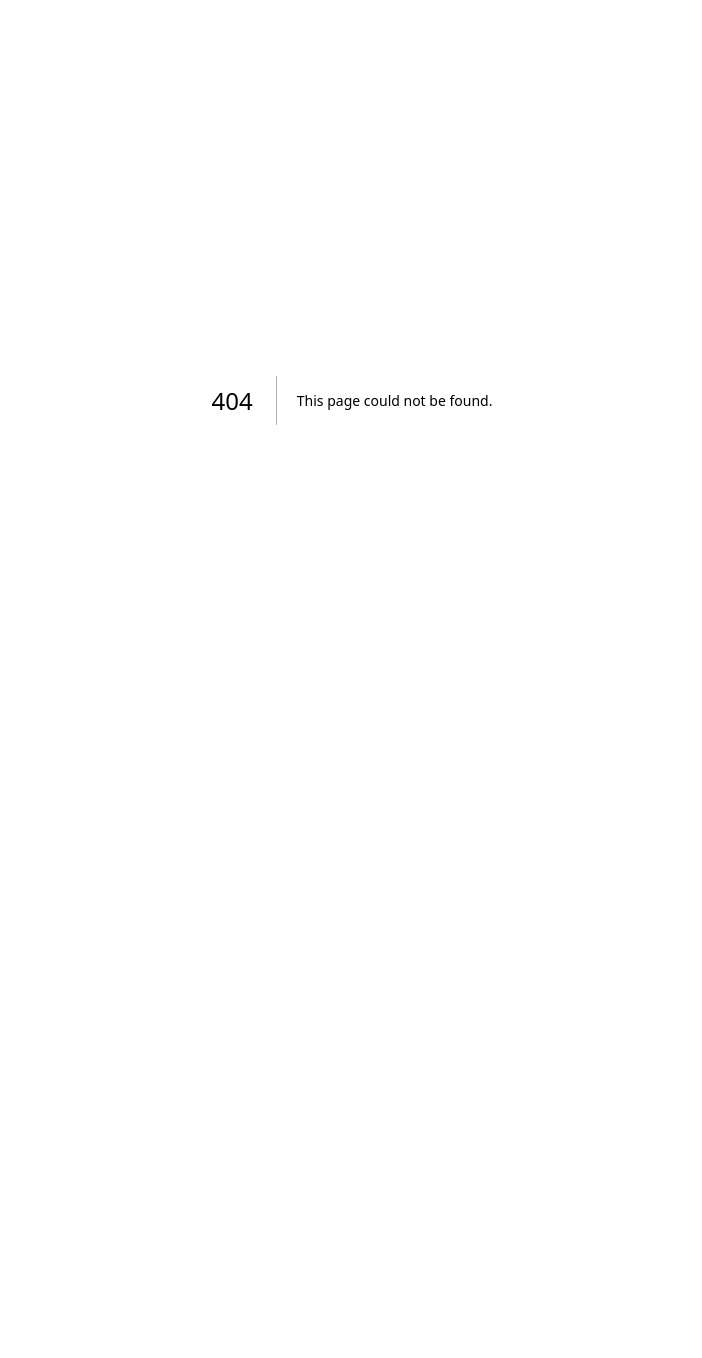
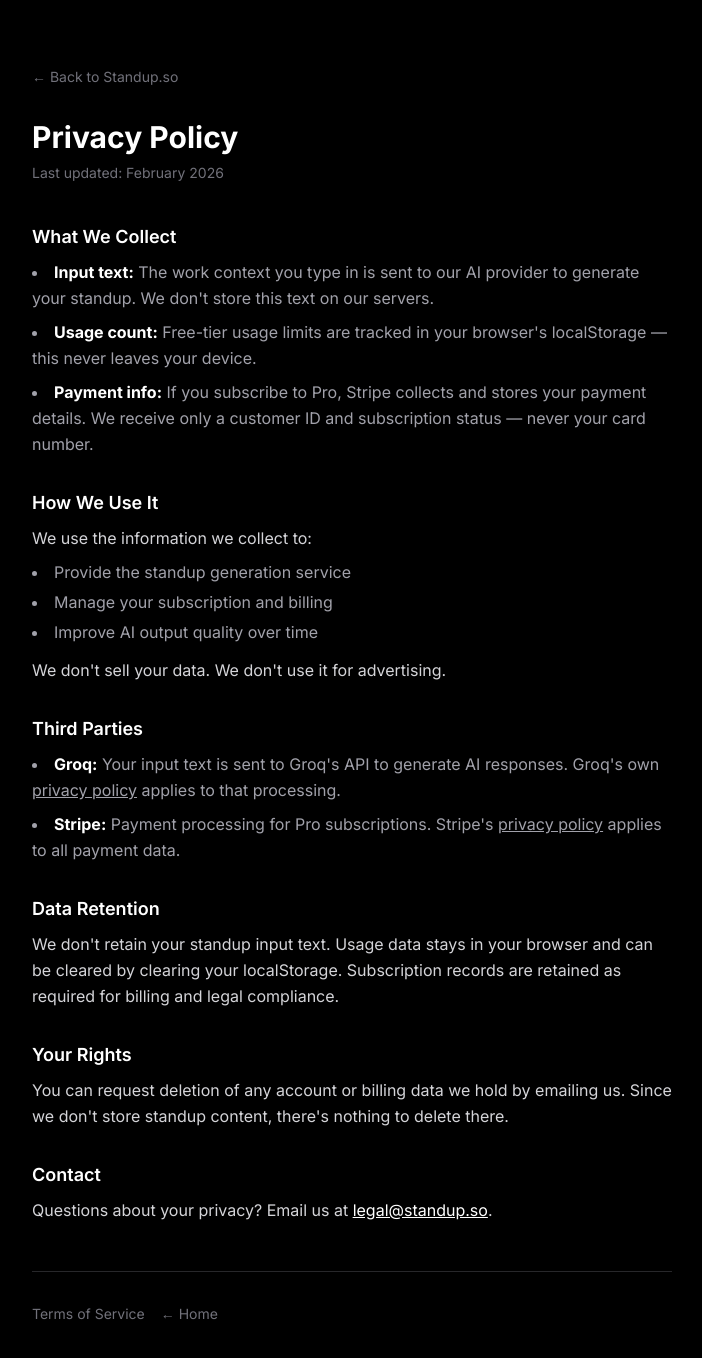
Before and after one commit to botloong/standup-so, a Next.js app: page /privacy in a window 1280 px wide. Before the commit this address had no page. Shown: the top 1358 px of the page, without its empty margins (288-990 px from the left). Before the commit the page ends 800 px from the top, so only its background shows below. Built offline with nearby package versions, Linux system fonts and the light colour scheme.

Commit message:
Add Terms of Service and Privacy Policy pages, update footers

```diff
--- a/app/generate/page.tsx
+++ b/app/generate/page.tsx
@@ -440,6 +440,12 @@ export default function GeneratePage() {
           </div>
         </div>
       </div>
+      <footer className="border-t border-border/40 py-6 text-center text-sm text-muted-foreground mt-10">
+        <p>
+          <Link href="/terms" className="hover:text-foreground mx-2">Terms</Link>·
+          <Link href="/privacy" className="hover:text-foreground mx-2">Privacy</Link>
+        </p>
+      </footer>
     </div>
   );
 }
--- a/app/page.tsx
+++ b/app/page.tsx
@@ -142,6 +142,10 @@ reviewed PR #42`}</pre>
       {/* Footer */}
       <footer className="border-t border-border/40 py-8 text-center text-sm text-muted-foreground">
         <p>© 2025 Standup.so · Built for developers who hate writing standups</p>
+        <p className="mt-2">
+          <Link href="/terms" className="hover:text-foreground mx-2">Terms</Link>·
+          <Link href="/privacy" className="hover:text-foreground mx-2">Privacy</Link>
+        </p>
       </footer>
     </div>
   );
--- /dev/null
+++ b/app/privacy/page.tsx
@@ -0,0 +1,72 @@
+import Link from "next/link";
+
+export const metadata = {
+  title: "Privacy Policy · Standup.so",
+};
+
+export default function PrivacyPage() {
+  return (
+    <div className="min-h-screen bg-black text-white">
+      <div className="max-w-2xl mx-auto px-4 py-16">
+        <Link href="/" className="text-sm text-zinc-500 hover:text-zinc-300 mb-8 inline-block">
+          ← Back to Standup.so
+        </Link>
+
+        <h1 className="text-3xl font-bold mb-2">Privacy Policy</h1>
+        <p className="text-zinc-500 text-sm mb-10">Last updated: February 2026</p>
+
+        <div className="space-y-8 text-zinc-300 leading-relaxed">
+
+          <section>
+            <h2 className="text-lg font-semibold text-white mb-2">What We Collect</h2>
+            <ul className="list-disc list-inside space-y-2 text-zinc-400">
+              <li><strong className="text-white">Input text:</strong> The work context you type in is sent to our AI provider to generate your standup. We don't store this text on our servers.</li>
+              <li><strong className="text-white">Usage count:</strong> Free-tier usage limits are tracked in your browser's localStorage — this never leaves your device.</li>
+              <li><strong className="text-white">Payment info:</strong> If you subscribe to Pro, Stripe collects and stores your payment details. We receive only a customer ID and subscription status — never your card number.</li>
+            </ul>
+          </section>
+
+          <section>
+            <h2 className="text-lg font-semibold text-white mb-2">How We Use It</h2>
+            <p className="mb-2">We use the information we collect to:</p>
+            <ul className="list-disc list-inside space-y-1 text-zinc-400">
+              <li>Provide the standup generation service</li>
+              <li>Manage your subscription and billing</li>
+              <li>Improve AI output quality over time</li>
+            </ul>
+            <p className="mt-3">We don't sell your data. We don't use it for advertising.</p>
+          </section>
+
+          <section>
+            <h2 className="text-lg font-semibold text-white mb-2">Third Parties</h2>
+            <ul className="list-disc list-inside space-y-2 text-zinc-400">
+              <li><strong className="text-white">Groq:</strong> Your input text is sent to Groq's API to generate AI responses. Groq's own <a href="https://groq.com/privacy-policy/" className="underline hover:text-zinc-300" target="_blank" rel="noopener noreferrer">privacy policy</a> applies to that processing.</li>
+              <li><strong className="text-white">Stripe:</strong> Payment processing for Pro subscriptions. Stripe's <a href="https://stripe.com/privacy" className="underline hover:text-zinc-300" target="_blank" rel="noopener noreferrer">privacy policy</a> applies to all payment data.</li>
+            </ul>
+          </section>
+
+          <section>
+            <h2 className="text-lg font-semibold text-white mb-2">Data Retention</h2>
+            <p>We don't retain your standup input text. Usage data stays in your browser and can be cleared by clearing your localStorage. Subscription records are retained as required for billing and legal compliance.</p>
+          </section>
+
+          <section>
+            <h2 className="text-lg font-semibold text-white mb-2">Your Rights</h2>
+            <p>You can request deletion of any account or billing data we hold by emailing us. Since we don't store standup content, there's nothing to delete there.</p>
+          </section>
+
+          <section>
+            <h2 className="text-lg font-semibold text-white mb-2">Contact</h2>
+            <p>Questions about your privacy? Email us at <a href="mailto:legal@standup.so" className="text-white underline hover:text-zinc-300">legal@standup.so</a>.</p>
+          </section>
+
+        </div>
+
+        <div className="mt-12 pt-8 border-t border-zinc-800 text-sm text-zinc-500">
+          <Link href="/terms" className="hover:text-zinc-300 mr-4">Terms of Service</Link>
+          <Link href="/" className="hover:text-zinc-300">← Home</Link>
+        </div>
+      </div>
+    </div>
+  );
+}
--- /dev/null
+++ b/app/terms/page.tsx
@@ -0,0 +1,81 @@
+import Link from "next/link";
+
+export const metadata = {
+  title: "Terms of Service · Standup.so",
+};
+
+export default function TermsPage() {
+  return (
+    <div className="min-h-screen bg-black text-white">
+      <div className="max-w-2xl mx-auto px-4 py-16">
+        <Link href="/" className="text-sm text-zinc-500 hover:text-zinc-300 mb-8 inline-block">
+          ← Back to Standup.so
+        </Link>
+
+        <h1 className="text-3xl font-bold mb-2">Terms of Service</h1>
+        <p className="text-zinc-500 text-sm mb-10">Last updated: February 2026</p>
+
+        <div className="space-y-8 text-zinc-300 leading-relaxed">
+
+          <section>
+            <h2 className="text-lg font-semibold text-white mb-2">1. Acceptance of Terms</h2>
+            <p>By using Standup.so, you agree to these Terms of Service. If you don't agree, please don't use the service.</p>
+          </section>
+
+          <section>
+            <h2 className="text-lg font-semibold text-white mb-2">2. What We Do</h2>
+            <p>Standup.so is an AI-powered tool that helps developers generate daily standup reports. You provide context about your work; we generate a formatted standup summary.</p>
+          </section>
+
+          <section>
+            <h2 className="text-lg font-semibold text-white mb-2">3. Free and Pro Tiers</h2>
+            <p className="mb-2"><strong className="text-white">Free tier:</strong> Up to 5 standup generations per day, tracked locally in your browser.</p>
+            <p><strong className="text-white">Pro tier ($6/month):</strong> Unlimited generations and access to additional features. Billed monthly via Stripe. Cancel anytime — your subscription stays active until the end of the billing period.</p>
+          </section>
+
+          <section>
+            <h2 className="text-lg font-semibold text-white mb-2">4. Payments and Refunds</h2>
+            <p>Payments are processed by Stripe. We don't store your payment details. Pro subscriptions are month-to-month with no lock-in. We don't offer refunds for partial billing periods, but you can cancel before your next renewal date to avoid future charges.</p>
+          </section>
+
+          <section>
+            <h2 className="text-lg font-semibold text-white mb-2">5. Prohibited Uses</h2>
+            <p>Don't use Standup.so to:</p>
+            <ul className="list-disc list-inside mt-2 space-y-1 text-zinc-400">
+              <li>Generate harmful, abusive, or illegal content</li>
+              <li>Attempt to reverse-engineer, scrape, or abuse the service</li>
+              <li>Circumvent usage limits through technical means</li>
+              <li>Resell or redistribute the service without permission</li>
+            </ul>
+          </section>
+
+          <section>
+            <h2 className="text-lg font-semibold text-white mb-2">6. Disclaimer of Warranties</h2>
+            <p>Standup.so is provided "as is" without warranties of any kind. We make no guarantees about uptime, accuracy of AI output, or fitness for a particular purpose. AI-generated content should be reviewed before use.</p>
+          </section>
+
+          <section>
+            <h2 className="text-lg font-semibold text-white mb-2">7. Limitation of Liability</h2>
+            <p>To the maximum extent permitted by law, Standup.so and its operator are not liable for any indirect, incidental, or consequential damages arising from your use of the service. Our total liability is limited to the amount you paid us in the last 30 days.</p>
+          </section>
+
+          <section>
+            <h2 className="text-lg font-semibold text-white mb-2">8. Changes to These Terms</h2>
+            <p>We may update these terms from time to time. Continued use of the service after changes means you accept the new terms. We'll update the "last updated" date above.</p>
+          </section>
+
+          <section>
+            <h2 className="text-lg font-semibold text-white mb-2">9. Contact</h2>
+            <p>Questions? Email us at <a href="mailto:legal@standup.so" className="text-white underline hover:text-zinc-300">legal@standup.so</a>.</p>
+          </section>
+
+        </div>
+
+        <div className="mt-12 pt-8 border-t border-zinc-800 text-sm text-zinc-500">
+          <Link href="/privacy" className="hover:text-zinc-300 mr-4">Privacy Policy</Link>
+          <Link href="/" className="hover:text-zinc-300">← Home</Link>
+        </div>
+      </div>
+    </div>
+  );
+}
```
